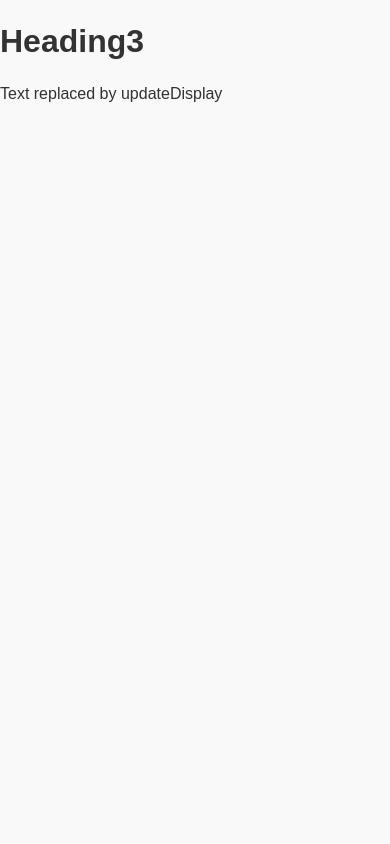
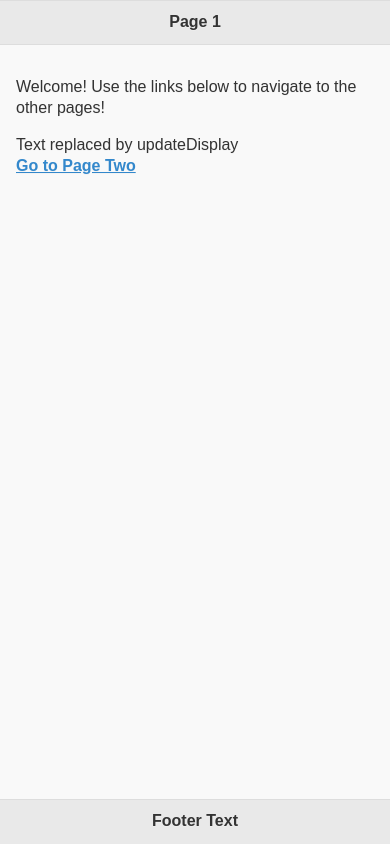
Before and after one commit to greyishmoon/phonegap-template, a plain HTML site: page www/index.html in a window 390 px wide. Drawn offline with Linux system fonts and the light colour scheme; some packages are replaced by stand-ins of ours.

Commit message:
Example JQuery page added with fixed header/footer

```diff
--- a/www/index.html
+++ b/www/index.html
@@ -15,8 +15,24 @@
 
 <body>
 
-  	<h1>Heading3</h1>
-	<div id="linked">Placeholder</div>
+	<!-- Example JQuery Mobile page structure (with fixed header/footer)   -->
+  	<div data-role="page" id="pageone" data-position="fixed">
+		<div data-role="header">
+			<h1>Page 1</h1>
+		</div>
+
+		<div data-role="main" class="ui-content">
+			<p>Welcome! Use the links below to navigate to the other pages!</p>
+			<!-- Example link text to js file   -->
+			<div id="linked">Placeholder</div>
+			<!-- Example link to another page (not present in template)   -->
+			<a href="#pagetwo">Go to Page Two</a>
+		</div>
+
+		<div data-role="footer" data-position="fixed">
+			<h1>Footer Text</h1>
+		</div>
+    </div>
 
 </body>
 </html>
```
